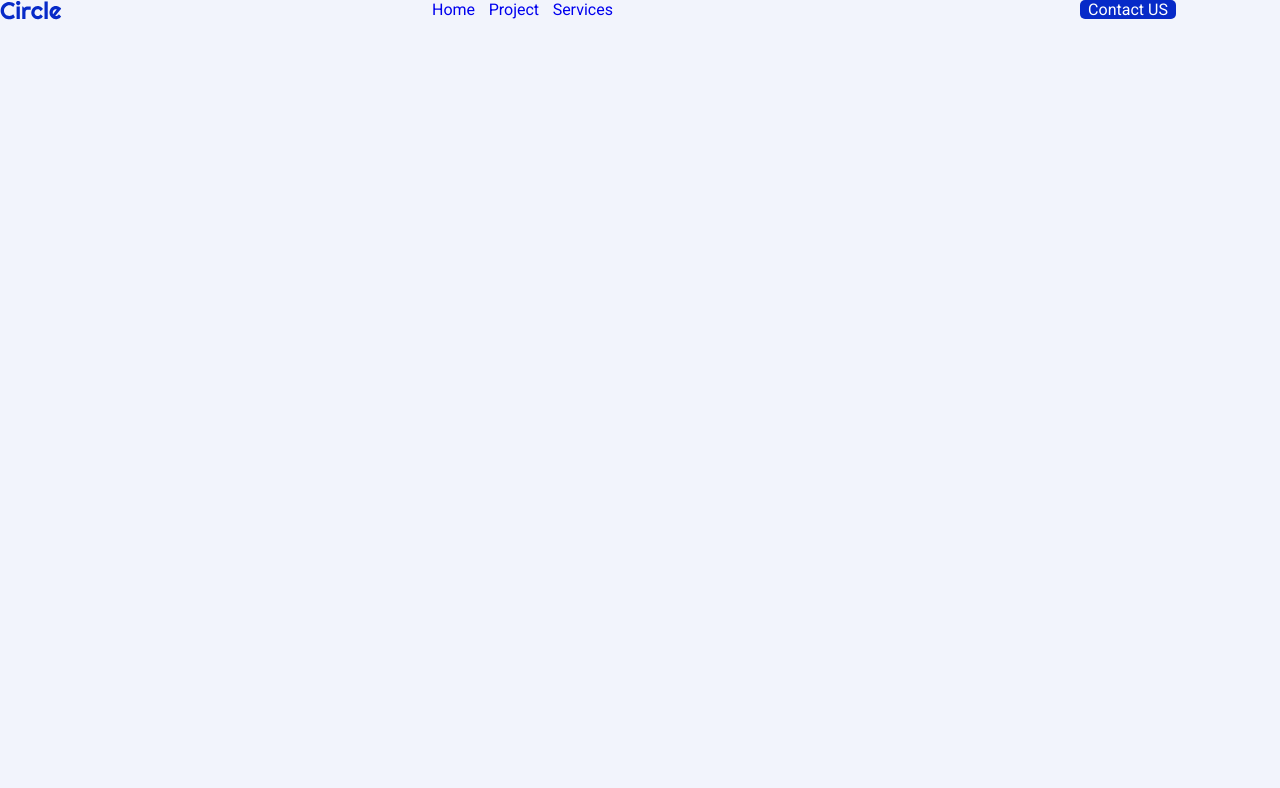
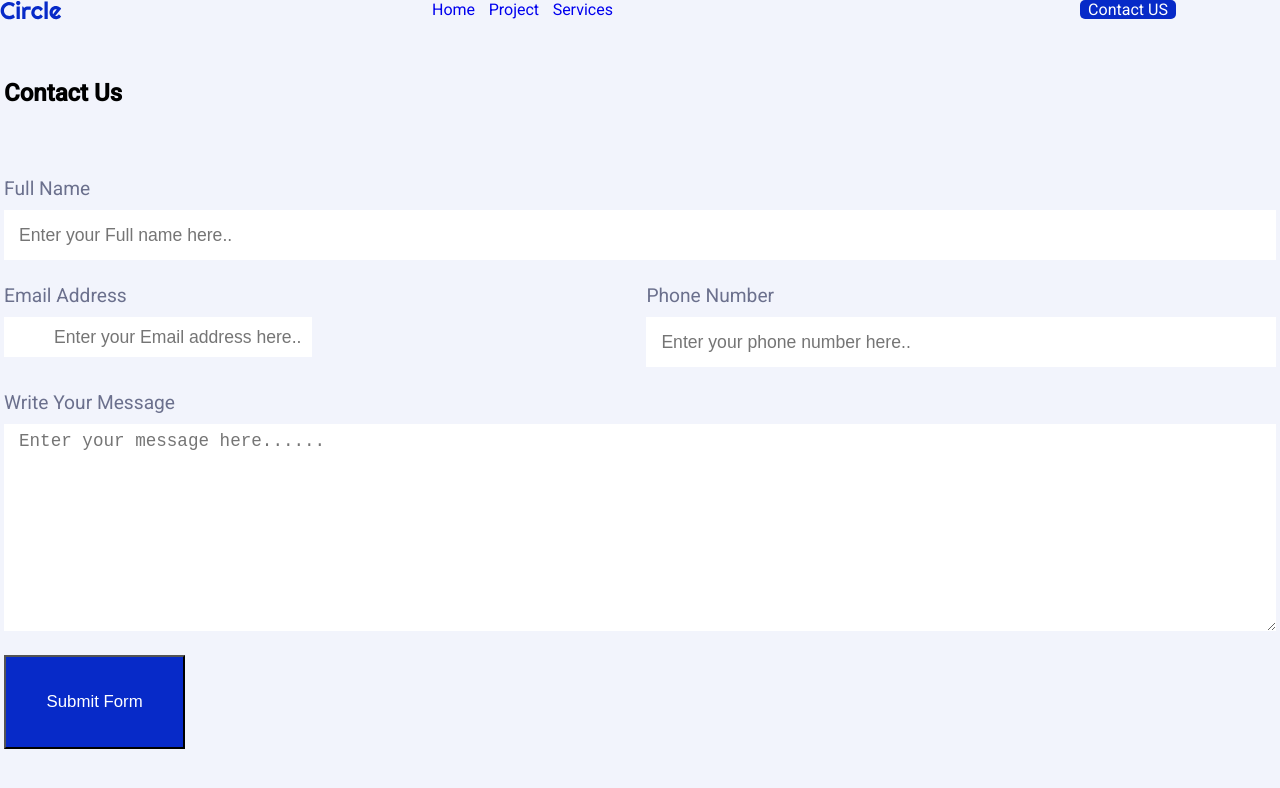
Before and after one commit to joewari/Ironhack-mid-term-project, a plain HTML site: page HTML/Contact.html in a window 1280 px wide. Drawn offline with Linux system fonts and the light colour scheme.

Commit message:
updated my code

```diff
--- a/CSS/Circle.css
+++ b/CSS/Circle.css
@@ -190,8 +190,8 @@ div#container {
 
 /* ------------------------------ Partners ------------------------------ */
 #partners {
-  width: 10px;
-  height: 30px;
+  width: 90vw;
+  height: 30vh;
   margin: 2px;
   display: grid;
   grid-template-columns: repeat(6, 1fr);
@@ -204,13 +204,22 @@ div#container {
 }
 
 @keyframes slidein {
-  from {
+
+  /* from {
     left: 200px;
   }
 
   to {
     left: 0%;
+  } */
+  0% {
+    transform: translateX(-10);
   }
+
+  100% {
+    transform: translateX(-140vw);
+  }
+
 }
 
 #partners img {
@@ -485,6 +494,72 @@ button {
 /* ------------------------------ Form ------------------------------ */
 
 /* Your CSS code goes here */
+.form-container form {
+  display: flex;
+  flex-direction: column;
+}
+
+.email-phone {
+  display: flex;
+  justify-content: space-between;
+}
+
+.email-phone div {
+  width: 49.5%;
+  display: flex;
+  flex-direction: column;
+}
+
+#contact-main,
+#project-main {
+  padding: 0 4px 0 4px;
+}
+
+#contact-main .txt-title h1 {
+  padding-bottom: 70px;
+}
+
+label {
+  font-size: 1.2rem;
+  font-weight: 400;
+  color: #6b708d;
+  margin-bottom: 10px;
+}
+
+input {
+  border: 0;
+
+  height: 50px;
+  font-weight: 400;
+  font-size: 1.1rem;
+  padding-left: 15px;
+  margin-bottom: 24px;
+}
+
+textarea {
+  border: 0;
+
+  height: 200px;
+  font-weight: 400;
+  font-size: 1.1rem;
+  padding-top: 7px;
+  padding-left: 15px;
+  margin-bottom: 24px;
+}
+
+.btn-submit {
+  background-color: #072ac8;
+  color: white;
+  font-weight: 500;
+  font-size: 1.05rem;
+  padding: 25px;
+  text-decoration: none;
+}
+
+.btn-submit:hover {
+  background-color: #292e47;
+}
+
 
 /* ----------------------------------------------------------------------------- */
 /* ------------------------------ About html ------------------------------ */
--- a/HTML/Contact.html
+++ b/HTML/Contact.html
@@ -25,17 +25,42 @@
                 <a class="nav-btn" href="#">Services</a>
             </div>
 
-
-
-
             <div id="contact-btn">
                 <a class="nav-btn" href="./Contact.html">Contact US</a>
 
             </div>
         </div>
     </nav>
+    </div>
+    <section id="contact-main">
+        <div class="txt-title">
+            <h1>Contact Us</h1>
+            <div id="contact-form" class="form-container">
+                <form id="form-message">
+                    <label for="name">Full Name </label>
+                    <input type="text" name="name" id="name" placeholder="Enter your Full name here.." required />
 
-    </div>
+                    <div class="email-phone">
+                        <div>
+                            <label for="email">Email Address </label>
+                            <input type="email" name="email" id="email" placeholder="Enter your Email address here.."
+                                required />
+                        </div>
+
+                        <div>
+                            <label for="phone">Phone Number </label>
+                            <input type="tel" name="phone" id="phone" placeholder="Enter your phone number here.."
+                                required />
+                        </div>
+                    </div>
+
+                    <label for="message">Write Your Message</label>
+                    <textarea name="message" id="message" placeholder="Enter your message here......"></textarea>
+                    <button type="submit" class="btn-submit">Submit Form</button>
+                </form>
+            </div>
+        </div>
+    </section>
 </body>
 
 </html>
```
